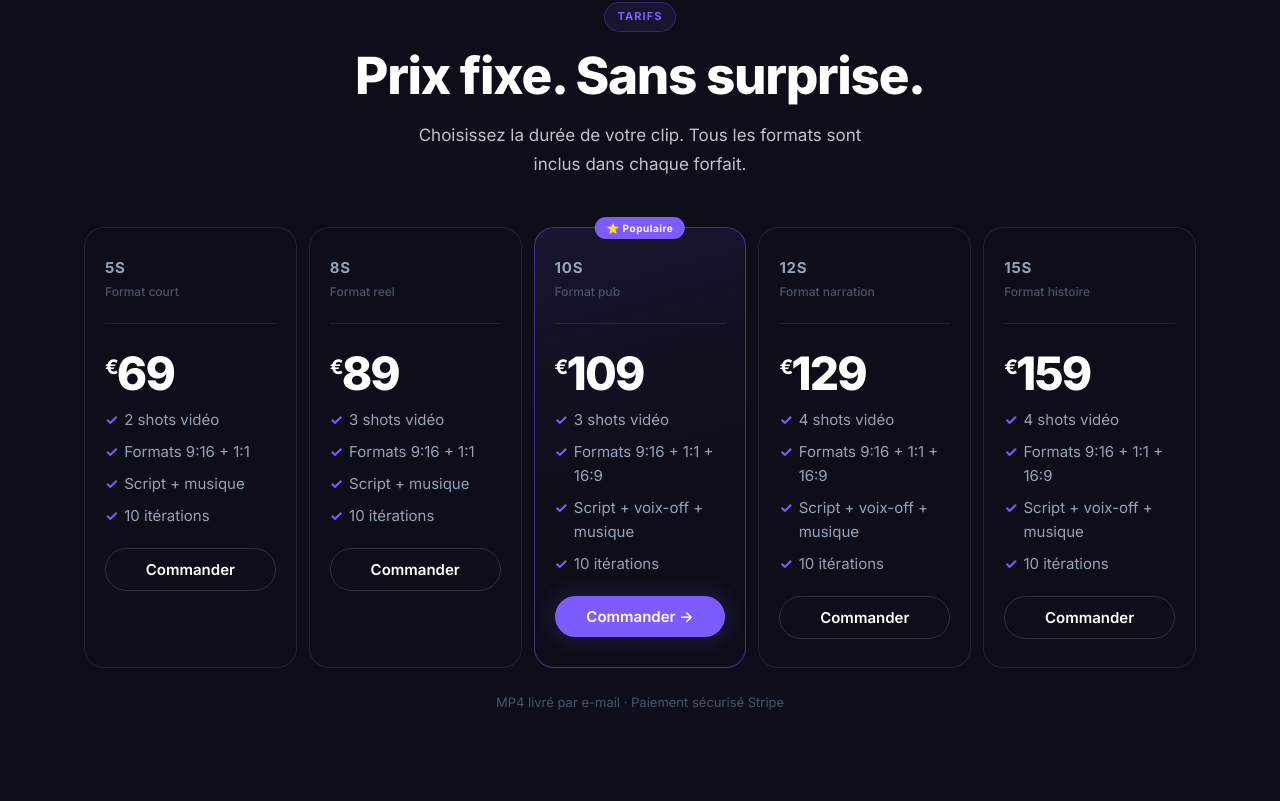
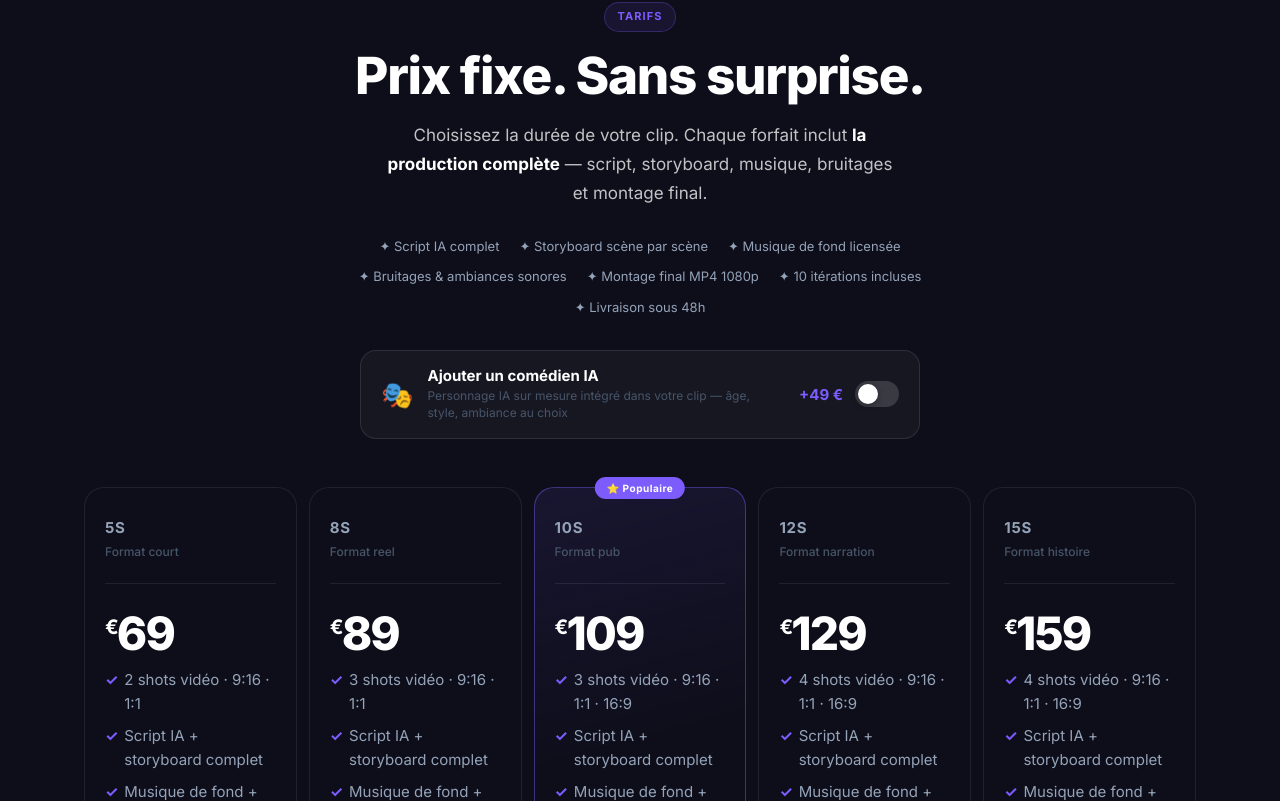
Before and after one commit to sceniqstudio/sceniq, a Next.js app: page / in a window 1280 px wide. Shown: the part 4519-5320 px from the top of the page. Built offline with nearby package versions, Linux system fonts and the light colour scheme; no server answers.

Commit message:
feat(pricing): détail inclus + toggle comédien IA avec propagation ?modele=1 vers /commande

```diff
--- a/app/landing-v2.css
+++ b/app/landing-v2.css
@@ -1094,3 +1094,92 @@ button:hover .play-overlay { opacity: 1 !important; }
   .portfolio-row-wrap::before,
   .portfolio-row-wrap::after { width: 40px; }
 }
+
+/* ── Pricing — toggle comédien IA ───────────────────────────────────────── */
+.lv2-model-toggle-wrap {
+  max-width: 560px;
+  margin: 32px auto 36px;
+}
+.lv2-model-toggle {
+  width: 100%;
+  display: flex;
+  align-items: center;
+  justify-content: space-between;
+  gap: 16px;
+  padding: 16px 20px;
+  background: rgba(255,255,255,0.04);
+  border: 1.5px solid rgba(255,255,255,0.10);
+  border-radius: 16px;
+  cursor: pointer;
+  transition: background 0.18s, border-color 0.18s;
+  font-family: inherit;
+  text-align: left;
+}
+.lv2-model-toggle.active {
+  background: rgba(124,92,252,0.10);
+  border-color: rgba(124,92,252,0.50);
+}
+.lv2-model-toggle-left {
+  display: flex;
+  align-items: center;
+  gap: 14px;
+}
+.lv2-model-toggle-icon {
+  font-size: 26px;
+  flex-shrink: 0;
+}
+.lv2-model-toggle-title {
+  font-size: 15px;
+  font-weight: 700;
+  color: var(--white);
+  line-height: 1.2;
+}
+.lv2-model-toggle-desc {
+  font-size: 12px;
+  color: var(--g6);
+  margin-top: 3px;
+  line-height: 1.4;
+}
+.lv2-model-toggle-right {
+  display: flex;
+  align-items: center;
+  gap: 12px;
+  flex-shrink: 0;
+}
+.lv2-model-toggle-price {
+  font-size: 15px;
+  font-weight: 700;
+  color: var(--accent);
+  white-space: nowrap;
+}
+.lv2-model-toggle-switch {
+  width: 44px;
+  height: 26px;
+  border-radius: 999px;
+  background: rgba(255,255,255,0.15);
+  position: relative;
+  transition: background 0.18s;
+  flex-shrink: 0;
+}
+.lv2-model-toggle-switch.on {
+  background: var(--accent);
+}
+.lv2-model-toggle-thumb {
+  position: absolute;
+  top: 3px;
+  left: 3px;
+  width: 20px;
+  height: 20px;
+  border-radius: 50%;
+  background: #fff;
+  transition: left 0.18s cubic-bezier(0.34, 1.56, 0.64, 1);
+  box-shadow: 0 2px 6px rgba(0,0,0,0.3);
+}
+.lv2-model-toggle-switch.on .lv2-model-toggle-thumb {
+  left: 21px;
+}
+
+@media (max-width: 480px) {
+  .lv2-model-toggle { flex-direction: column; align-items: flex-start; gap: 12px; }
+  .lv2-model-toggle-right { align-self: flex-end; }
+}
--- a/app/page.tsx
+++ b/app/page.tsx
@@ -167,6 +167,7 @@ export default function HomePage() {
   const [questionOpen, setQuestionOpen]     = useState(false)
   const [questionSent, setQuestionSent]     = useState(false)
   const [qForm, setQForm]                   = useState({ name: '', email: '', phone: '', message: '' })
+  const [pricingModel, setPricingModel]     = useState(false)
   const [portfolioRows, setPortfolioRows]   = useState<[PortfolioItem[], PortfolioItem[]]>([
     PORTFOLIO_ITEMS.slice(0, 11), PORTFOLIO_ITEMS.slice(11),
   ])
@@ -798,19 +799,64 @@ export default function HomePage() {
           <div className="rv" style={{ textAlign: 'center' }}>
             <div className="lv2-label">Tarifs</div>
             <h2>Prix fixe. Sans surprise.</h2>
-            <p className="lv2-s-sub" style={{ maxWidth: 480, margin: '16px auto 0' }}>
-              Choisissez la durée de votre clip. Tous les formats sont inclus dans chaque forfait.
+            <p className="lv2-s-sub" style={{ maxWidth: 520, margin: '16px auto 0' }}>
+              Choisissez la durée de votre clip. Chaque forfait inclut <strong style={{ color: 'var(--white)' }}>la production complète</strong> — script, storyboard, musique, bruitages et montage final.
             </p>
+          </div>
+
+          {/* ── Ce qui est inclus dans TOUS les forfaits ── */}
+          <div className="rv" style={{ display: 'flex', flexWrap: 'wrap', justifyContent: 'center', gap: '10px 20px', margin: '28px auto 0', maxWidth: 640 }}>
+            {[
+              '✦ Script IA complet',
+              '✦ Storyboard scène par scène',
+              '✦ Musique de fond licensée',
+              '✦ Bruitages & ambiances sonores',
+              '✦ Montage final MP4 1080p',
+              '✦ 10 itérations incluses',
+              '✦ Livraison sous 48h',
+            ].map((item) => (
+              <span key={item} style={{ fontSize: 13, color: 'var(--g4)', whiteSpace: 'nowrap' }}>{item}</span>
+            ))}
+          </div>
+
+          {/* ── Toggle Comédien IA ── */}
+          <div className="rv lv2-model-toggle-wrap">
+            <button
+              type="button"
+              onClick={() => setPricingModel(v => !v)}
+              className={`lv2-model-toggle${pricingModel ? ' active' : ''}`}
+            >
+              <div className="lv2-model-toggle-left">
+                <div className="lv2-model-toggle-icon">{pricingModel ? '🎭' : '🎭'}</div>
+                <div>
+                  <div className="lv2-model-toggle-title">Ajouter un comédien IA</div>
+                  <div className="lv2-model-toggle-desc">Personnage IA sur mesure intégré dans votre clip — âge, style, ambiance au choix</div>
+                </div>
+              </div>
+              <div className="lv2-model-toggle-right">
+                <span className="lv2-model-toggle-price">+49 €</span>
+                <div className={`lv2-model-toggle-switch${pricingModel ? ' on' : ''}`}>
+                  <div className="lv2-model-toggle-thumb" />
+                </div>
+              </div>
+            </button>
+            {pricingModel && (
+              <p style={{ fontSize: 12, color: 'var(--g6)', textAlign: 'center', marginTop: 10 }}>
+                ✓ Mention légale &quot;Image générée par IA&quot; fournie · conforme EU AI Act
+              </p>
+            )}
           </div>
 
           <div className="lv2-prices rv">
             {[
-              { dur: '5s',  fmt: 'Format court',    price: 69,  shots: '2 shots vidéo', fmts: 'Formats 9:16 + 1:1',         extra: 'Script + musique',            featured: false },
-              { dur: '8s',  fmt: 'Format reel',     price: 89,  shots: '3 shots vidéo', fmts: 'Formats 9:16 + 1:1',         extra: 'Script + musique',            featured: false },
-              { dur: '10s', fmt: 'Format pub',      price: 109, shots: '3 shots vidéo', fmts: 'Formats 9:16 + 1:1 + 16:9', extra: 'Script + voix-off + musique', featured: true  },
-              { dur: '12s', fmt: 'Format narration',price: 129, shots: '4 shots vidéo', fmts: 'Formats 9:16 + 1:1 + 16:9', extra: 'Script + voix-off + musique', featured: false },
-              { dur: '15s', fmt: 'Format histoire', price: 159, shots: '4 shots vidéo', fmts: 'Formats 9:16 + 1:1 + 16:9', extra: 'Script + voix-off + musique', featured: false },
-            ].map((p) => (
+              { dur: '5s',  fmt: 'Format court',     price: 69,  shots: 2, voix: false, fmts: '9:16 · 1:1',         featured: false },
+              { dur: '8s',  fmt: 'Format reel',      price: 89,  shots: 3, voix: false, fmts: '9:16 · 1:1',         featured: false },
+              { dur: '10s', fmt: 'Format pub',       price: 109, shots: 3, voix: true,  fmts: '9:16 · 1:1 · 16:9', featured: true  },
+              { dur: '12s', fmt: 'Format narration', price: 129, shots: 4, voix: true,  fmts: '9:16 · 1:1 · 16:9', featured: false },
+              { dur: '15s', fmt: 'Format histoire',  price: 159, shots: 4, voix: true,  fmts: '9:16 · 1:1 · 16:9', featured: false },
+            ].map((p) => {
+              const total = p.price + (pricingModel ? 49 : 0)
+              return (
                 <div key={p.dur} className={`lv2-price-card${p.featured ? ' featured' : ''}`}>
                   {p.featured && <div className="lv2-price-badge">⭐ Populaire</div>}
                   <div className="lv2-price-dur">{p.dur}</div>
@@ -819,24 +865,30 @@ export default function HomePage() {
                   </div>
                   <hr style={{ border: 'none', borderTop: '1px solid var(--bdr)', margin: '0 0 14px' }} />
                   <div className="lv2-price-num">
-                  <sup>€</sup>{p.price}
-                  <span style={{ fontSize: 14, fontWeight: 400, color: 'var(--g4)', marginLeft: 2 }}></span>
+                    <sup>€</sup>{total}
+                    {pricingModel && (
+                      <span style={{ fontSize: 11, fontWeight: 500, color: 'var(--accent)', marginLeft: 6, verticalAlign: 'middle' }}>
+                        comédien inclus
+                      </span>
+                    )}
                   </div>
                   <ul className="lv2-price-perks">
-                  <li className="lv2-price-perk">{p.shots}</li>
-                  <li className="lv2-price-perk">{p.fmts}</li>
-                  <li className="lv2-price-perk">{p.extra}</li>
-                  <li className="lv2-price-perk">10 itérations</li>
+                    <li className="lv2-price-perk">{p.shots} shots vidéo · {p.fmts}</li>
+                    <li className="lv2-price-perk">Script IA + storyboard complet</li>
+                    <li className="lv2-price-perk">Musique de fond + bruitages</li>
+                    {p.voix && <li className="lv2-price-perk">Voix-off française au montage</li>}
+                    {pricingModel && <li className="lv2-price-perk" style={{ color: 'var(--accent)' }}>Comédien IA sur mesure</li>}
                   </ul>
                   <a
-                  href={`/commande?duree=${parseInt(p.dur)}`}
+                    href={`/commande?duree=${parseInt(p.dur)}${pricingModel ? '&modele=1' : ''}`}
                     className={`lv2-btn${p.featured ? ' lv2-btn-accent' : ' lv2-btn-ghost'}`}
                     style={{ marginTop: 8, width: '100%', justifyContent: 'center' }}
                   >
                     {p.featured ? 'Commander →' : 'Commander'}
                   </a>
                 </div>
-            ))}
+              )
+            })}
           </div>
 
           <p className="rv" style={{ textAlign: 'center', marginTop: 24, fontSize: 13, color: 'var(--g6)' }}>
```
Lines whose indentation alone changed are shown as unchanged.
